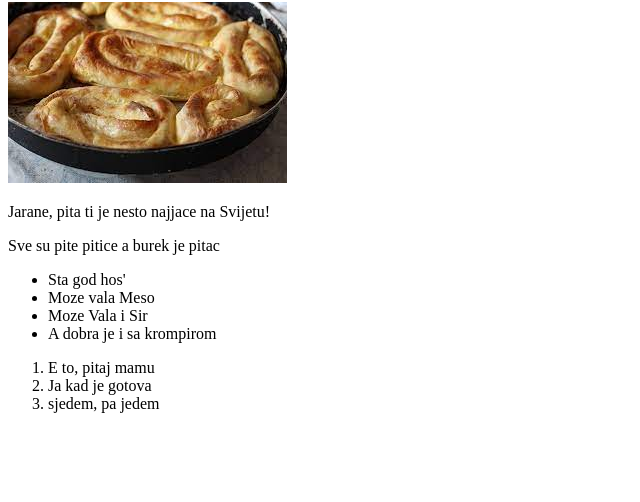
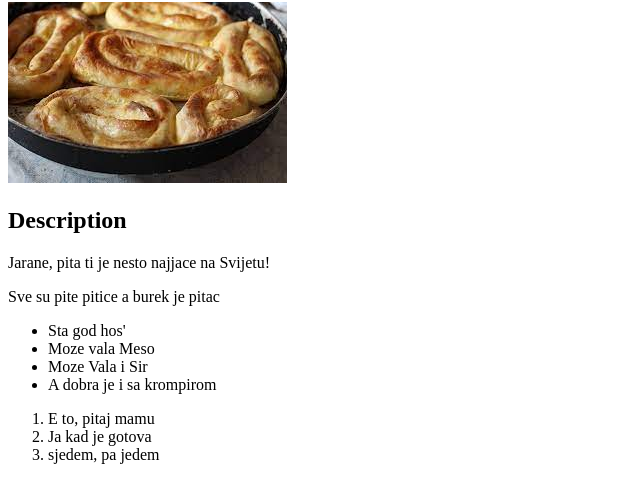
Before and after one commit to notbatokikic/odin-recipes, a plain HTML site: page recipes/pita.html in a window 1280 px wide. Shown: the part 78-580 px from the top of the page, without its empty margins (0-640 px from the left). Drawn offline with Linux system fonts and the light colour scheme.

Commit message:
Pita page

```diff
--- a/recipes/pita.html
+++ b/recipes/pita.html
@@ -9,6 +9,8 @@
 <body>
     <h1>Pita</h1>
     <img src="../recipes/Images/download.jpeg" alt="Bosanska Pita">
+
+      <h2>Description</h2>
 
         <p>Jarane, pita ti je nesto najjace na Svijetu!</p>
         <p>Sve su pite pitice a burek je pitac</p>
```
